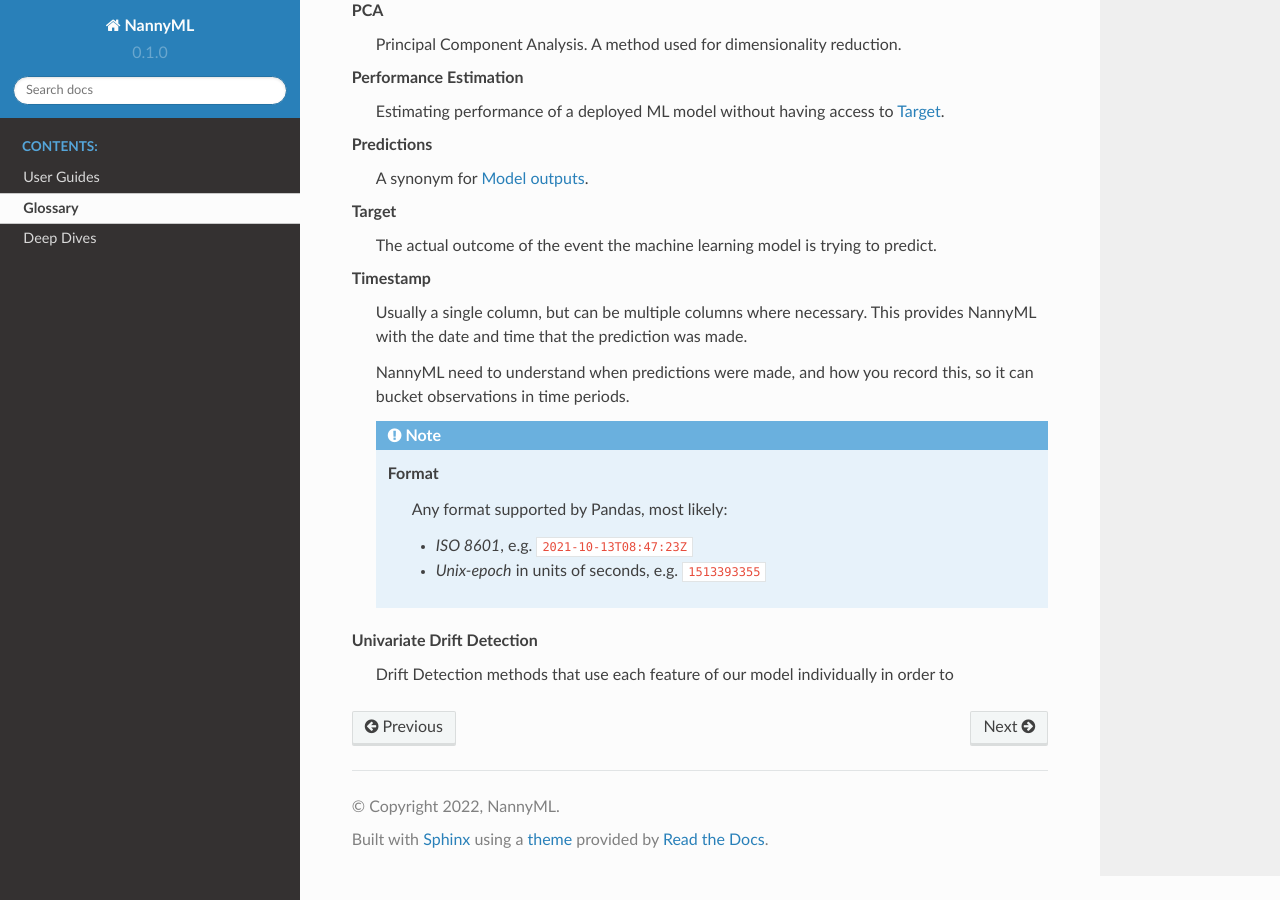
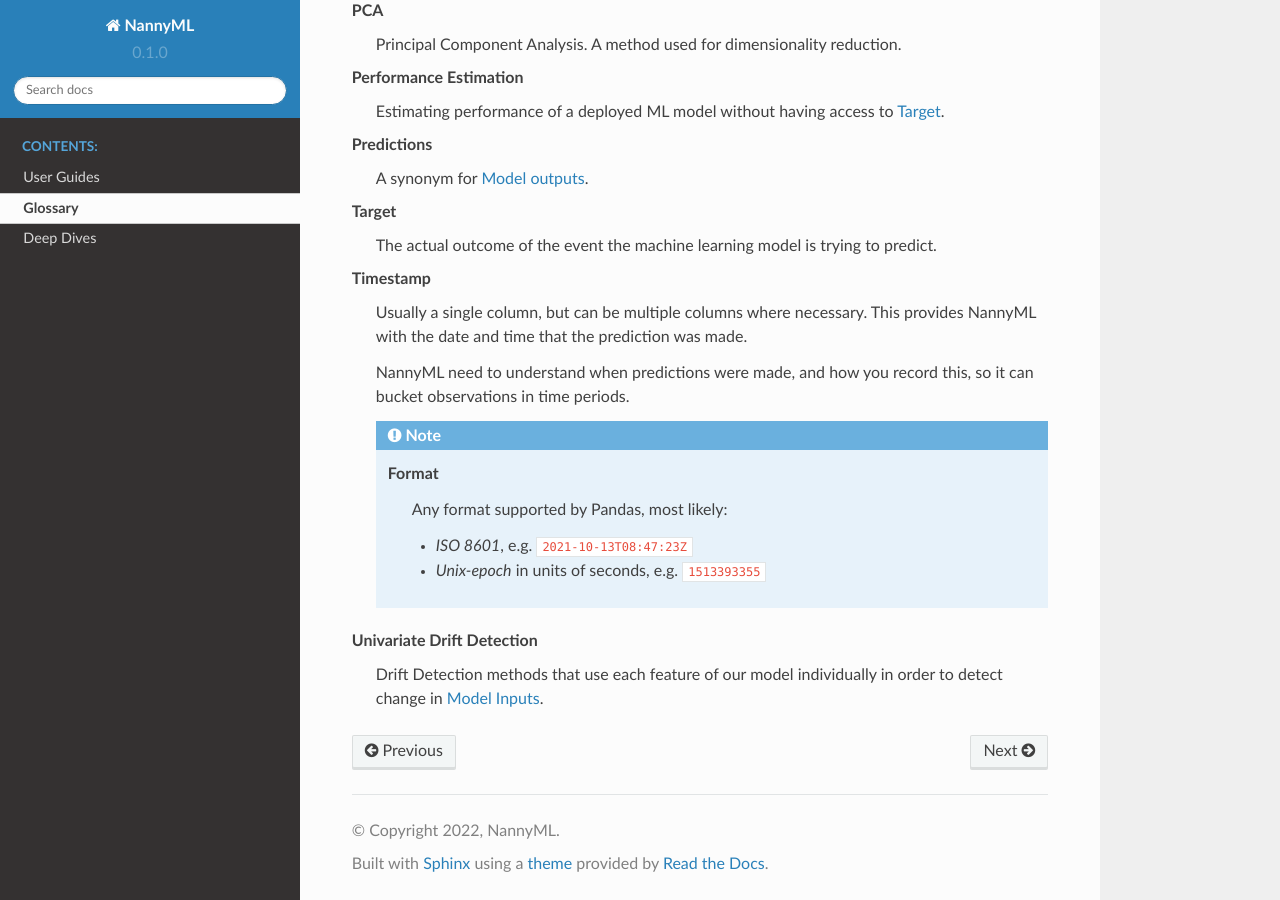
Before and after one commit to NannyML/nannyml, a Sphinx documentation site: the page built from docs/glossary.rst, in a window 1280 px wide and 900 px high, scrolled down 2035 px. Built offline with Sphinx 7.4.7 and the Read the Docs theme 2.0.0, drawn with Linux system fonts in a browser that asks for light colours; pages that are not in the unit, such as notebooks, are missing from menus; some of the changed text lies outside the part shown.

Commit message:
Mini changes

```diff
--- a/docs/glossary.rst
+++ b/docs/glossary.rst
@@ -18,10 +18,7 @@
         A change in the underlying pattern (or mapping) between the :term:`Model Inputs` and the :term:`Target` (P(y|X)).
 
     Data Drift
-        A change in joint distribution of :term:`Model Inputs` (P(X).
-
-
-
+        A change in joint distribution of :term:`Model Inputs` (P(X)).
 
     Feature
         A variable used by our machine learning model. The model inputs consist of features.
@@ -54,10 +51,10 @@
                 A concatenation of your dataset name and a row number.
 
     Model
-        Definition of a model
+        Definition of a model.
 
     Model inputs
-        All :term:`Feature`s used by the model
+        All :term:`Feature`s used by the model.
 
     Model outputs
         The scores or probabilities that your model predicts for its target outcome.
@@ -114,4 +111,4 @@
 
     Univariate Drift Detection
         Drift Detection methods that use each feature of our model individually
-        in order to
+        in order to detect change in :term:`Model Inputs`.
```
